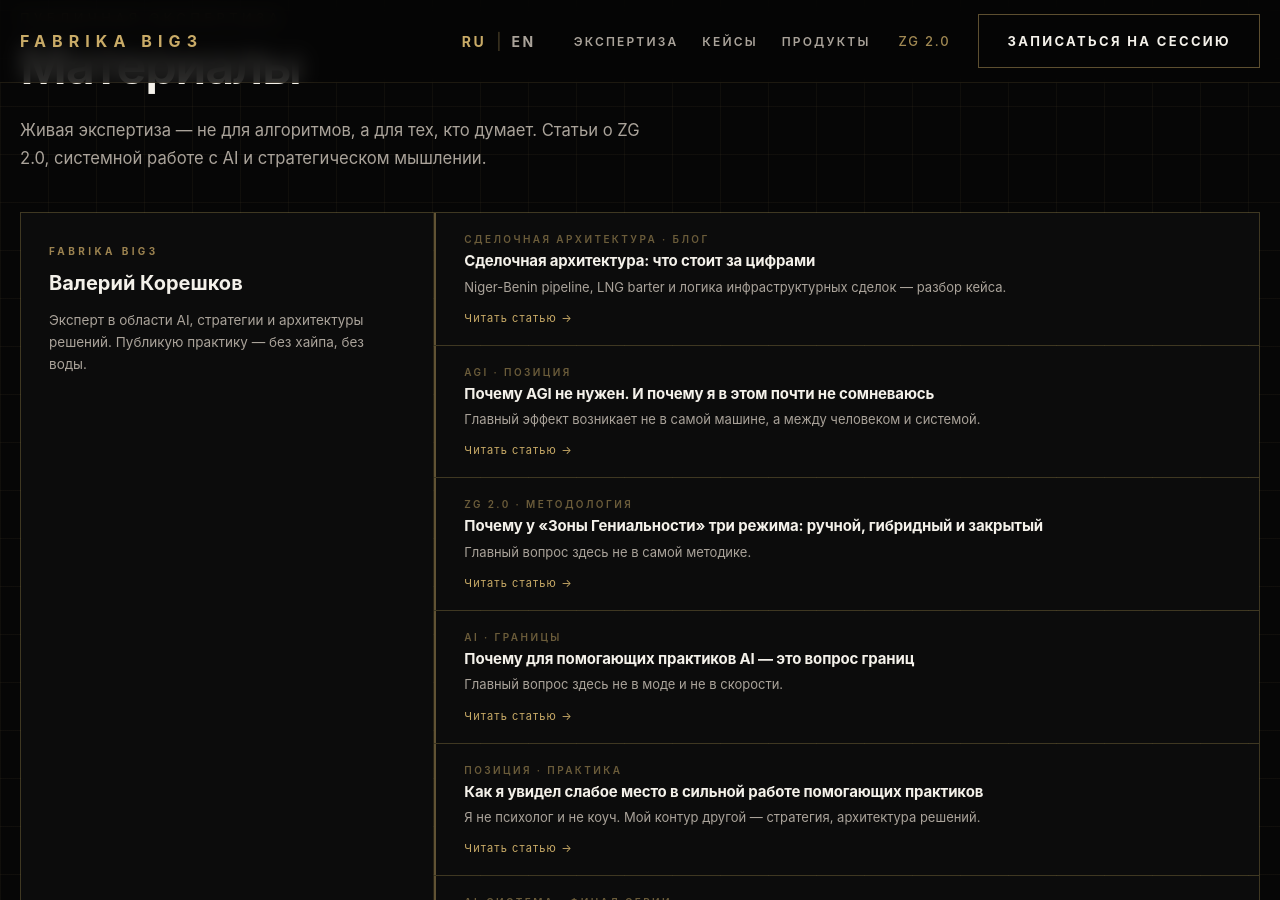
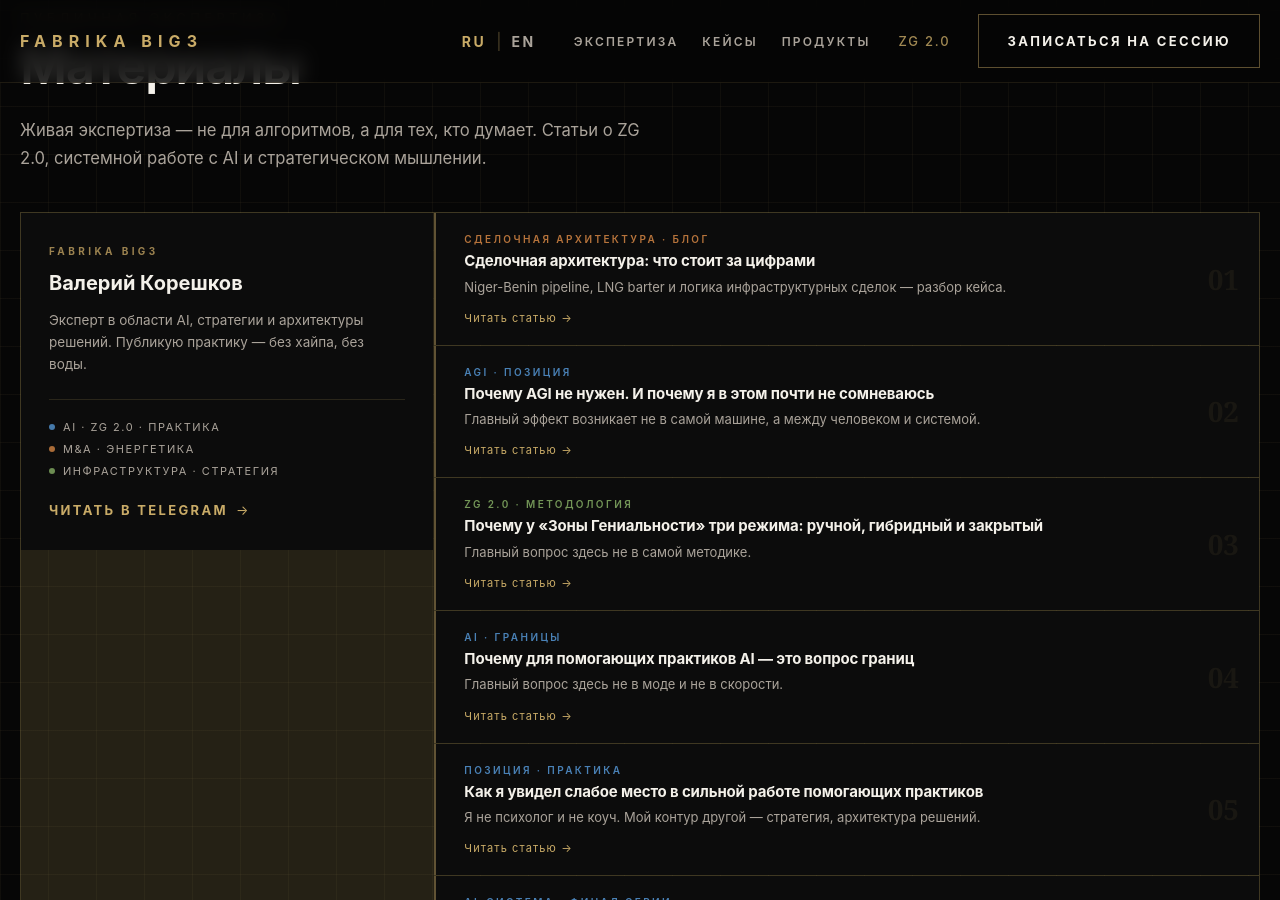
Before and after one commit to Valerii1242/fabrika-big3, a Jekyll site: the page index.html, which Jekyll copies as it is, in a window 1280 px wide and 900 px high, scrolled down 5894 px. Built offline with Jekyll 4.4.1, drawn with Linux system fonts in a browser that asks for light colours.

Commit message:
Add files via upload

```diff
--- a/index.html
+++ b/index.html
@@ -1091,6 +1091,7 @@
       margin-top: 40px;
       background: var(--line);
       border: 1px solid var(--line);
+      align-items: start;
     }
     .tenchat-profile {
       background: var(--panel);
@@ -1099,6 +1100,8 @@
       flex-direction: column;
       justify-content: space-between;
       gap: 24px;
+      position: sticky;
+      top: 80px;
     }
     .tenchat-profile-top { display: flex; flex-direction: column; gap: 14px; }
     .tenchat-platform {
@@ -1192,6 +1195,31 @@
       color: rgba(201,171,103,.5);
       font-weight: 600;
     }
+    .tenchat-post-tag.tag-ai { color: rgba(100,180,255,.7); }
+    .tenchat-post-tag.tag-ma { color: rgba(255,160,80,.7); }
+    .tenchat-post-tag.tag-zg { color: rgba(160,210,120,.7); }
+    .tenchat-post-num {
+      position: absolute;
+      top: 50%; right: 20px;
+      transform: translateY(-50%);
+      font-size: 28px; font-weight: 800;
+      color: rgba(201,171,103,.07);
+      font-family: 'Cormorant Garamond', Georgia, serif;
+      line-height: 1; pointer-events: none; user-select: none;
+    }
+    .tenchat-topics {
+      display: flex; flex-direction: column; gap: 8px;
+      padding-top: 20px; border-top: 1px solid var(--line);
+    }
+    .tenchat-topic-item {
+      display: flex; align-items: center; gap: 8px;
+      font-size: 11px; letter-spacing: .14em;
+      text-transform: uppercase; color: var(--muted);
+    }
+    .tenchat-topic-dot { width: 6px; height: 6px; border-radius: 50%; flex-shrink: 0; }
+    .dot-ai { background: rgba(100,180,255,.65); }
+    .dot-ma { background: rgba(255,160,80,.65); }
+    .dot-zg { background: rgba(160,210,120,.65); }
     .tenchat-post h4 {
       font-size: 15px;
       font-weight: 700;
@@ -2124,6 +2152,20 @@
               <h3 class="tenchat-name" data-ru="Валерий Корешков" data-en="Valerii Koreshkov">Валерий Корешков</h3>
               <p class="tenchat-bio" data-ru="Эксперт в области AI, стратегии и архитектуры решений. Публикую практику — без хайпа, без воды." data-en="Expert in AI, strategy and solution architecture. Publishing practice — no hype, no filler.">Эксперт в области AI, стратегии и архитектуры решений. Публикую практику — без хайпа, без воды.</p>
             </div>
+            <div class="tenchat-topics">
+              <div class="tenchat-topic-item">
+                <span class="tenchat-topic-dot dot-ai"></span>
+                <span data-ru="AI · ZG 2.0 · Практика" data-en="AI · ZG 2.0 · Practice">AI · ZG 2.0 · Практика</span>
+              </div>
+              <div class="tenchat-topic-item">
+                <span class="tenchat-topic-dot dot-ma"></span>
+                <span data-ru="M&amp;A · Энергетика" data-en="M&amp;A · Energy">M&amp;A · Энергетика</span>
+              </div>
+              <div class="tenchat-topic-item">
+                <span class="tenchat-topic-dot dot-zg"></span>
+                <span data-ru="Инфраструктура · Стратегия" data-en="Infrastructure · Strategy">Инфраструктура · Стратегия</span>
+              </div>
+            </div>
             <a class="tenchat-link" href="https://t.me/fabrika_big3" target="_blank" rel="noopener noreferrer" data-ru="Читать в Telegram" data-en="Read on Telegram">Читать в Telegram</a>
           </div>
 
@@ -2131,73 +2173,83 @@
           <div class="tenchat-posts">
 
             <a class="tenchat-post" href="/blog/sdelochnaya-arkhitektura-chto-stoit-za-ciframi/" target="_blank" rel="noopener noreferrer" style="border-left:2px solid rgba(201,171,103,.45);">
-              <span class="tenchat-post-tag" data-ru="Сделочная архитектура · Блог" data-en="Deal Architecture · Blog">Сделочная архитектура · Блог</span>
+              <span class="tenchat-post-tag tag-ma" data-ru="Сделочная архитектура · Блог" data-en="Deal Architecture · Blog">Сделочная архитектура · Блог</span>
               <h4 data-ru="Сделочная архитектура: что стоит за цифрами" data-en="Deal Architecture: What Lies Behind the Numbers">Сделочная архитектура: что стоит за цифрами</h4>
               <p data-ru="Niger-Benin pipeline, LNG barter и логика инфраструктурных сделок — разбор кейса." data-en="Niger-Benin pipeline, LNG barter and the logic of infrastructure deals — a case breakdown.">Niger-Benin pipeline, LNG barter и логика инфраструктурных сделок — разбор кейса.</p>
               <span style="font-size:11px;letter-spacing:.1em;color:var(--gold);margin-top:8px;display:block;" data-ru="Читать статью →" data-en="Read article →">Читать статью →</span>
+              <span class="tenchat-post-num">01</span>
             </a>
 
             <a class="tenchat-post" href="/blog/pochemu-agi-ne-nuzhen/" style="border-left:2px solid rgba(201,171,103,.45);">
-              <span class="tenchat-post-tag" data-ru="AGI · Позиция" data-en="AGI · Position">AGI · Позиция</span>
+              <span class="tenchat-post-tag tag-ai" data-ru="AGI · Позиция" data-en="AGI · Position">AGI · Позиция</span>
               <h4 data-ru="Почему AGI не нужен. И почему я в этом почти не сомневаюсь" data-en="Why AGI is not needed. And why I'm almost certain of it">Почему AGI не нужен. И почему я в этом почти не сомневаюсь</h4>
               <p data-ru="Главный эффект возникает не в самой машине, а между человеком и системой." data-en="The main effect emerges not in the machine itself, but between the human and the system.">Главный эффект возникает не в самой машине, а между человеком и системой.</p>
               <span style="font-size:11px;letter-spacing:.1em;color:var(--gold);margin-top:8px;display:block;" data-ru="Читать статью →" data-en="Read article →">Читать статью →</span>
+              <span class="tenchat-post-num">02</span>
             </a>
 
             <a class="tenchat-post" href="/blog/zg-tri-rezhima/" style="border-left:2px solid rgba(201,171,103,.45);">
-              <span class="tenchat-post-tag" data-ru="ZG 2.0 · Методология" data-en="ZG 2.0 · Methodology">ZG 2.0 · Методология</span>
+              <span class="tenchat-post-tag tag-zg" data-ru="ZG 2.0 · Методология" data-en="ZG 2.0 · Methodology">ZG 2.0 · Методология</span>
               <h4 data-ru="Почему у «Зоны Гениальности» три режима: ручной, гибридный и закрытый" data-en="Why the Genius Zone has three modes: manual, hybrid and closed">Почему у «Зоны Гениальности» три режима: ручной, гибридный и закрытый</h4>
               <p data-ru="Главный вопрос здесь не в самой методике." data-en="The main question here is not about the method itself.">Главный вопрос здесь не в самой методике.</p>
               <span style="font-size:11px;letter-spacing:.1em;color:var(--gold);margin-top:8px;display:block;" data-ru="Читать статью →" data-en="Read article →">Читать статью →</span>
+              <span class="tenchat-post-num">03</span>
             </a>
 
             <a class="tenchat-post" href="/blog/ai-granitsy-pomogayushchikh/" style="border-left:2px solid rgba(201,171,103,.45);">
-              <span class="tenchat-post-tag" data-ru="AI · Границы" data-en="AI · Boundaries">AI · Границы</span>
+              <span class="tenchat-post-tag tag-ai" data-ru="AI · Границы" data-en="AI · Boundaries">AI · Границы</span>
               <h4 data-ru="Почему для помогающих практиков AI — это вопрос границ" data-en="Why for helping practitioners AI is a question of boundaries">Почему для помогающих практиков AI — это вопрос границ</h4>
               <p data-ru="Главный вопрос здесь не в моде и не в скорости." data-en="The main question here is not about trends or speed.">Главный вопрос здесь не в моде и не в скорости.</p>
               <span style="font-size:11px;letter-spacing:.1em;color:var(--gold);margin-top:8px;display:block;" data-ru="Читать статью →" data-en="Read article →">Читать статью →</span>
+              <span class="tenchat-post-num">04</span>
             </a>
 
             <a class="tenchat-post" href="/blog/slaboe-mesto-pomogayushchikh/" style="border-left:2px solid rgba(201,171,103,.45);">
-              <span class="tenchat-post-tag" data-ru="Позиция · Практика" data-en="Position · Practice">Позиция · Практика</span>
+              <span class="tenchat-post-tag tag-ai" data-ru="Позиция · Практика" data-en="Position · Practice">Позиция · Практика</span>
               <h4 data-ru="Как я увидел слабое место в сильной работе помогающих практиков" data-en="How I spotted the weak point in strong helping practitioners' work">Как я увидел слабое место в сильной работе помогающих практиков</h4>
               <p data-ru="Я не психолог и не коуч. Мой контур другой — стратегия, архитектура решений." data-en="I am not a psychologist or coach. My domain is different — strategy, solution architecture.">Я не психолог и не коуч. Мой контур другой — стратегия, архитектура решений.</p>
               <span style="font-size:11px;letter-spacing:.1em;color:var(--gold);margin-top:8px;display:block;" data-ru="Читать статью →" data-en="Read article →">Читать статью →</span>
+              <span class="tenchat-post-num">05</span>
             </a>
 
             <a class="tenchat-post" href="/blog/ii-novaya-norma-raboty/" style="border-left:2px solid rgba(201,171,103,.45);">
-              <span class="tenchat-post-tag" data-ru="AI-система · Финал серии" data-en="AI System · Series finale">AI-система · Финал серии</span>
+              <span class="tenchat-post-tag tag-ai" data-ru="AI-система · Финал серии" data-en="AI System · Series finale">AI-система · Финал серии</span>
               <h4 data-ru="ИИ — это не будущее. Это уже новая норма работы" data-en="AI is not the future. It is already the new normal of work">ИИ — это не будущее. Это уже новая норма работы</h4>
               <p data-ru="15 универсальных приёмов работы с ИИ. Главный вывод — не в приёмах и не в технологиях." data-en="15 universal techniques for working with AI. The main conclusion is not about techniques or technology.">15 универсальных приёмов работы с ИИ. Главный вывод — не в приёмах и не в технологиях.</p>
               <span style="font-size:11px;letter-spacing:.1em;color:var(--gold);margin-top:8px;display:block;" data-ru="Читать статью →" data-en="Read article →">Читать статью →</span>
+              <span class="tenchat-post-num">06</span>
             </a>
 
             <a class="tenchat-post tenchat-post--article" href="/blog/slabye-resheniya-v-proektakh/" style="border-left:2px solid rgba(201,171,103,.45);">
-              <span class="tenchat-post-tag" data-ru="Управление · Аналитика" data-en="Management · Analytics">Управление · Аналитика</span>
+              <span class="tenchat-post-tag tag-ma" data-ru="Управление · Аналитика" data-en="Management · Analytics">Управление · Аналитика</span>
               <h4 data-ru="Как принимаются слабые решения в сложных проектах" data-en="How weak decisions are made in complex projects">Как принимаются слабые решения в сложных проектах</h4>
               <p data-ru="Проблема чаще всего не в качестве аналитиков — а в архитектуре задачи на входе." data-en="The problem is usually not in the quality of analysts — but in the architecture of the task at the start.">Проблема чаще всего не в качестве аналитиков — а в архитектуре задачи на входе.</p>
               <span style="font-size:11px;letter-spacing:.1em;color:var(--gold);margin-top:8px;display:block;" data-ru="Читать статью →" data-en="Read article →">Читать статью →</span>
+              <span class="tenchat-post-num">07</span>
             </a>
 
             <a class="tenchat-post tenchat-post--article" href="/blog/moshennichestvo-en590/" style="border-left:2px solid rgba(201,171,103,.45);">
-              <span class="tenchat-post-tag" data-ru="M&amp;A · Энергетика" data-en="M&amp;A · Energy">M&amp;A · Энергетика</span>
+              <span class="tenchat-post-tag tag-ma" data-ru="M&amp;A · Энергетика" data-en="M&amp;A · Energy">M&amp;A · Энергетика</span>
               <h4 data-ru="Мошенническая схема EN590: как выглядит commodity-fraud на реальном примере" data-en="EN590 Fraud Scheme: What Commodity Fraud Looks Like in a Real Case">Мошенническая схема EN590: как выглядит commodity-fraud на реальном примере</h4>
               <p data-ru="Красивый пакет документов — ещё не сделка. Разбор реальной схемы на рынке нефтепродуктов и четыре шага, которые её разрушают." data-en="A professional-looking document pack is not yet a deal. A breakdown of a real fraud scheme in the petroleum market and four steps that expose it.">Красивый пакет документов — ещё не сделка. Разбор реальной схемы на рынке нефтепродуктов и четыре шага, которые её разрушают.</p>
               <span style="font-size:11px;letter-spacing:.1em;color:var(--gold);margin-top:8px;display:block;" data-ru="Читать статью →" data-en="Read article →">Читать статью →</span>
+              <span class="tenchat-post-num">08</span>
             </a>
 
             <a class="tenchat-post tenchat-post--article" href="/blog/bankable-project/" style="border-left:2px solid rgba(201,171,103,.45);">
-              <span class="tenchat-post-tag" data-ru="M&amp;A · Инфраструктура" data-en="M&amp;A · Infrastructure">M&amp;A · Инфраструктура</span>
+              <span class="tenchat-post-tag tag-ma" data-ru="M&amp;A · Инфраструктура" data-en="M&amp;A · Infrastructure">M&amp;A · Инфраструктура</span>
               <h4 data-ru="Что значит bankable-проект в инфраструктуре" data-en="What a Bankable Project Really Means in Infrastructure">Что значит bankable-проект в инфраструктуре</h4>
               <p data-ru="Не красивый IRR, а проект, который выдерживает проверку деньгами. Кейс: переработка промышленных отходов, CAPEX 135 млн руб., IRR 543% — и три красных флага." data-en="Not a pretty IRR, but a project that holds up under financial scrutiny. Case: industrial waste processing, CAPEX 135M RUB, IRR 543% — and three red flags.">Не красивый IRR, а проект, который выдерживает проверку деньгами. Кейс: переработка промышленных отходов, CAPEX 135 млн руб., IRR 543% — и три красных флага.</p>
               <span style="font-size:11px;letter-spacing:.1em;color:var(--gold);margin-top:8px;display:block;" data-ru="Читать статью →" data-en="Read article →">Читать статью →</span>
+              <span class="tenchat-post-num">09</span>
             </a>
 
             <a class="tenchat-post tenchat-post--article" href="/blog/infrastruktura-nakazyvaet-za-halturu/" style="border-left:2px solid rgba(201,171,103,.45);">
-              <span class="tenchat-post-tag" data-ru="Энергетика · Инфраструктура" data-en="Energy · Infrastructure">Энергетика · Инфраструктура</span>
+              <span class="tenchat-post-tag tag-ma" data-ru="Энергетика · Инфраструктура" data-en="Energy · Infrastructure">Энергетика · Инфраструктура</span>
               <h4 data-ru="Инфраструктура наказывает за халтуру" data-en="Infrastructure Punishes Sloppy Work">Инфраструктура наказывает за халтуру</h4>
               <p data-ru="На бумаге — CAPEX 135 млн, выручка 1 млрд, окупаемость два месяца. Но инфраструктурный проект живёт не в презентации. Он живёт на площадке." data-en="On paper — CAPEX 135M, revenue 1B, payback two months. But an infrastructure project doesn't live in the presentation. It lives on site.">На бумаге — CAPEX 135 млн, выручка 1 млрд, окупаемость два месяца. Но инфраструктурный проект живёт не в презентации. Он живёт на площадке.</p>
               <span style="font-size:11px;letter-spacing:.1em;color:var(--gold);margin-top:8px;display:block;" data-ru="Читать статью →" data-en="Read article →">Читать статью →</span>
+              <span class="tenchat-post-num">10</span>
             </a>
 
           </div>
```
